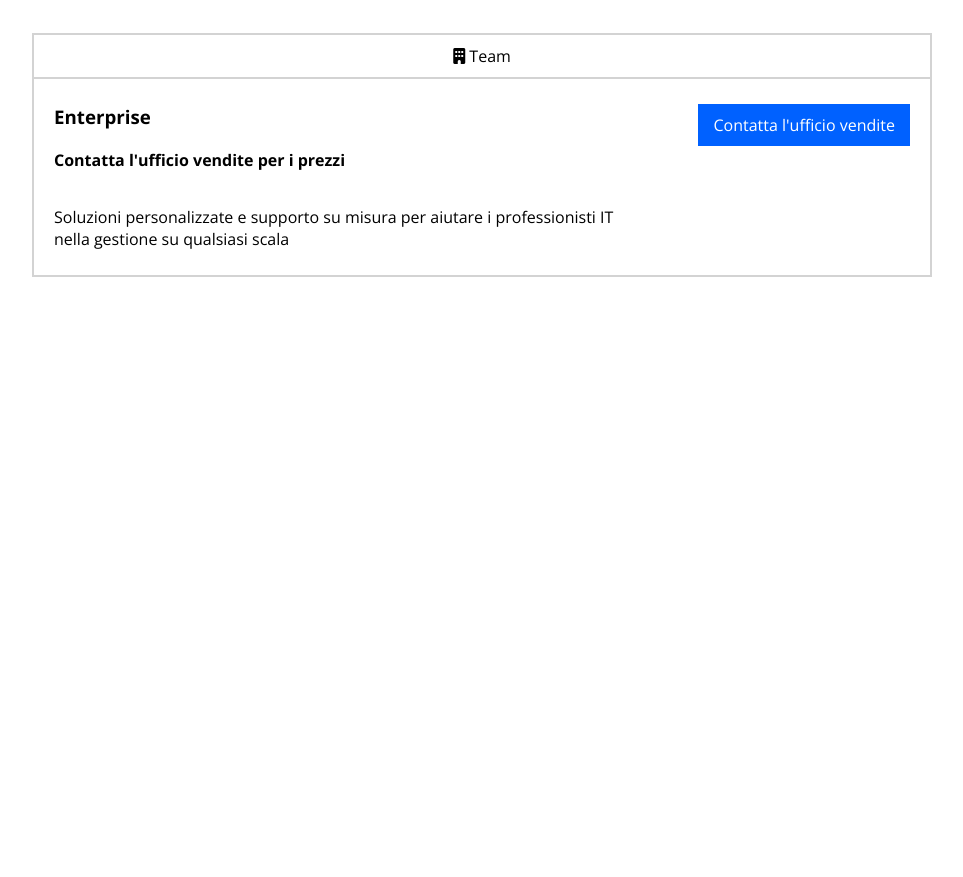
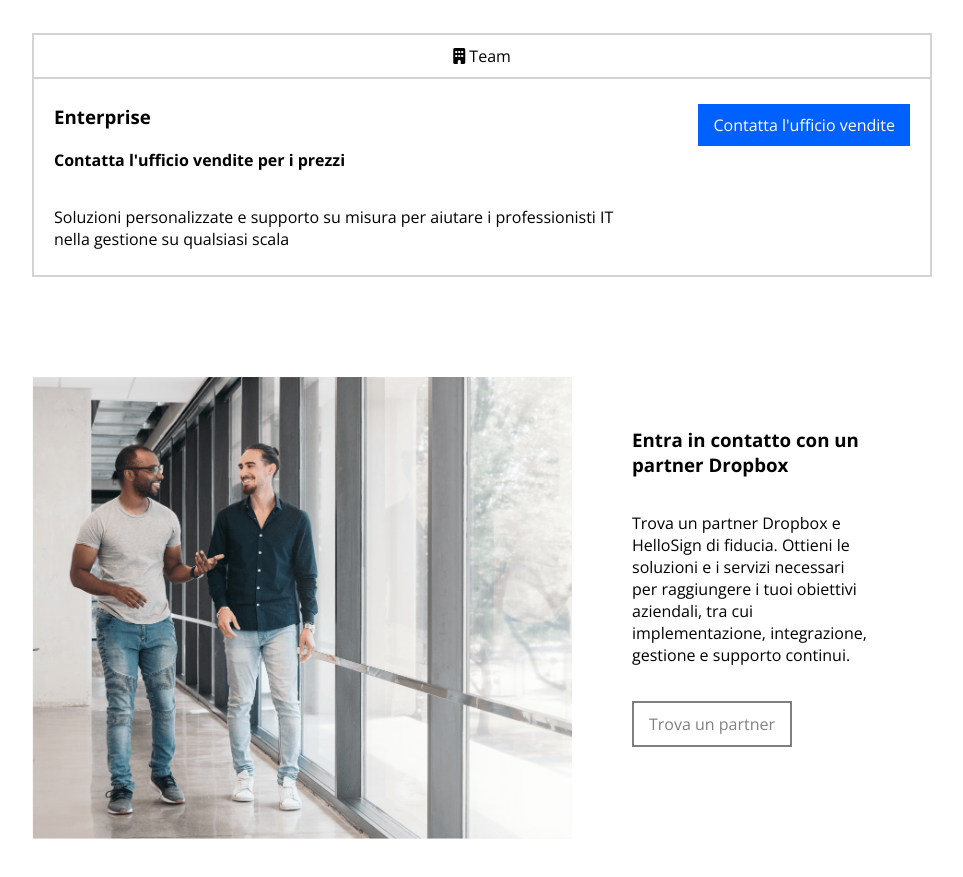
Before and after one commit to GiuseppeBergamo/htmlcss-dropbox, a plain HTML site: page index.html in a window 1280 px wide. Shown: the part 2124-3001 px from the top of the page, without its empty margins (158-1121 px from the left). Before the commit the page ends 2401 px from the top, so only its background shows below. Drawn offline with nearby package versions, Linux system fonts and the light colour scheme.

Commit message:
added second section

```diff
--- a/css/style.css
+++ b/css/style.css
@@ -169,6 +169,8 @@ ul{
 /* Main */
 
 
+/* First Section - COLUMNS */
+
 #business-plan h2{
     font-size: 36px;
 }
@@ -259,6 +261,7 @@ ul{
     min-height: 200px;
     width: 100%;
     border: 2px solid lightgray;
+    margin-bottom: 100px;
 }
 
 .contatta-enterprise .plan-content{
@@ -273,3 +276,36 @@ ul{
     width: 30%;
     text-align: right;
 }
+
+
+/* Second Section - PARTNERS */
+
+
+.find-partner{
+    min-height: 200px;
+    display: flex;
+    margin-bottom: 150px;
+}
+
+
+.img-partner{
+    width: 60%;
+
+}
+
+.img-partner img{
+    width: 100%;
+}
+
+
+.contact-partner{
+    width: 40%;
+    padding: 50px 60px;
+}
+
+.buttonlink-gray{
+    padding: 10px 15px;
+    text-decoration: none;
+    color: gray;
+    border: 2px solid grey;
+}
--- a/index.html
+++ b/index.html
@@ -208,8 +208,15 @@
                     </div>
                 </div>
             </section>
-            <section>
-
+            <section class="find-partner">
+                <div class="img-partner">
+                    <img src="img/partner.png" alt="">
+                </div>
+                <div class="contact-partner">
+                    <h3 class="mb-35">Entra in contatto con un partner Dropbox</h3>
+                    <p class="mb-35">Trova un partner Dropbox e HelloSign di fiducia. Ottieni le soluzioni e i servizi necessari per raggiungere i tuoi obiettivi aziendali, tra cui implementazione, integrazione, gestione e supporto continui.</p>
+                    <a href="" class="d-inline-block buttonlink-gray">Trova un partner</a>
+                </div>
             </section>
             <section>
 
```
